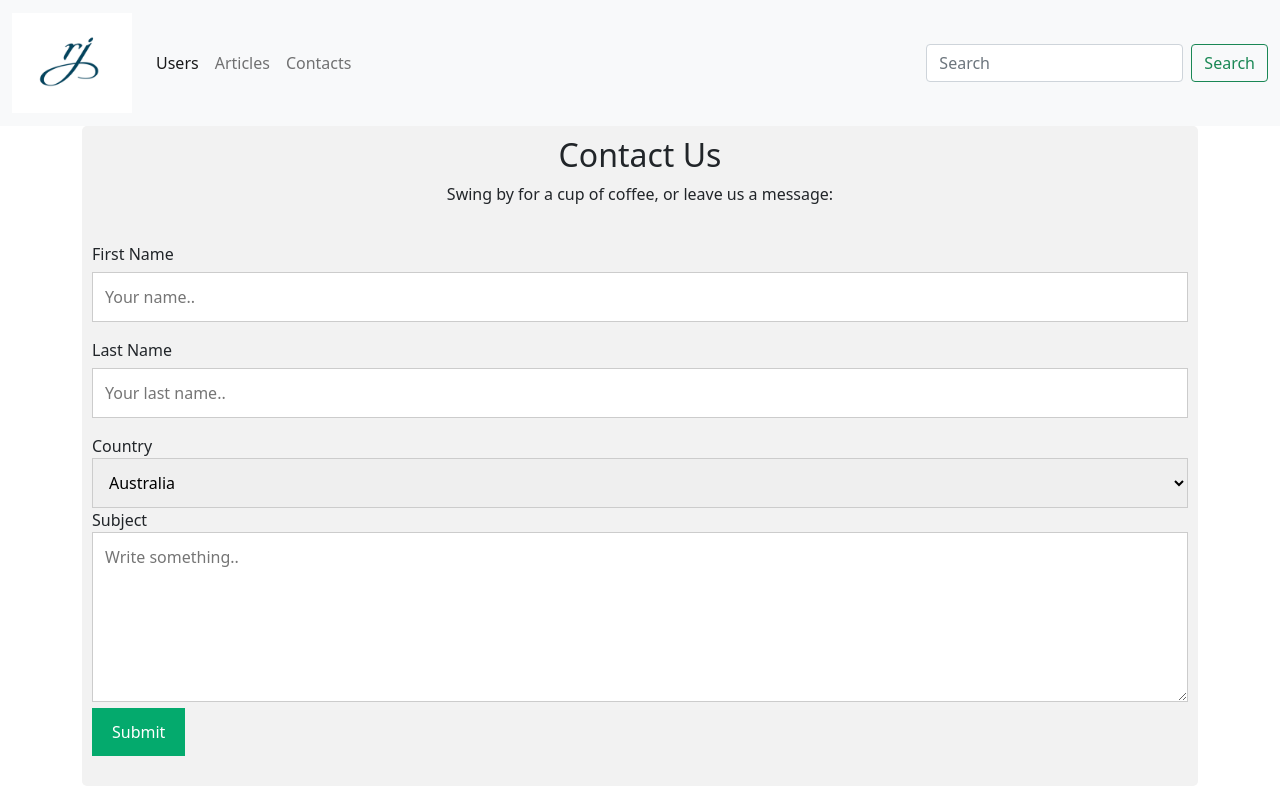
After one commit to ZakirovRail/flaskProject, a Flask app: page /contacts/contacts in a window 1280 px wide. The commit adds this page. Run offline with Flask 2, Linux system fonts and the light colour scheme; some libraries are stand-ins or nearby versions.

Commit message:
Lesson 2 materials and partial realisation

```diff
--- a/blog/app.py
+++ b/blog/app.py
@@ -1,6 +1,9 @@
 import flask
 # from report.views import report
-from blog.report.views import report
+# from blog.report.views import report
+
+from blog.articles.views import articles_app
+from blog.contacts.views import contact
 from blog.user.views import user
 
 
@@ -12,4 +15,5 @@ def create_app() -> flask.Flask:
 
 def register_blueprints(app: flask.Flask):
     app.register_blueprint(user)
-    app.register_blueprint(report)
+    app.register_blueprint(articles_app)
+    app.register_blueprint(contact)
--- /dev/null
+++ b/blog/contacts/views.py
@@ -0,0 +1,9 @@
+from flask import Blueprint, render_template
+from werkzeug.exceptions import NotFound
+
+contact = Blueprint('contact', __name__, url_prefix='/contacts', static_folder='../static')
+
+
+@contact.route('/contacts')
+def contacts_page():
+    return render_template('contacts/contacts.html')
--- /dev/null
+++ b/blog/static/css/contacts.css
@@ -0,0 +1,52 @@
+/* Style inputs */
+input[type=text], select, textarea {
+  width: 100%;
+  padding: 12px;
+  border: 1px solid #ccc;
+  margin-top: 6px;
+  margin-bottom: 16px;
+  resize: vertical;
+}
+
+input[type=submit] {
+  background-color: #04AA6D;
+  color: white;
+  padding: 12px 20px;
+  border: none;
+  cursor: pointer;
+}
+
+input[type=submit]:hover {
+  background-color: #45a049;
+}
+
+/* Style the container/contact section */
+.container-contacts {
+  border-radius: 5px;
+  background-color: #f2f2f2;
+  padding: 10px;
+  box-sizing: border-box;
+}
+
+/* Create two columns that float next to eachother */
+.column {
+  float: left;
+  width: 50%;
+  margin-top: 6px;
+  padding: 20px;
+}
+
+/* Clear floats after the columns */
+.row:after {
+  content: "";
+  display: table;
+  clear: both;
+}
+
+/* Responsive layout - when the screen is less than 600px wide, make the two columns stack on top of each other instead of next to each other */
+@media screen and (max-width: 600px) {
+  .column, input[type=submit] {
+    width: 100%;
+    margin-top: 0;
+  }
+}
--- a/blog/templates/reports/list.html
+++ b/blog/templates/articles/list.html
@@ -7,8 +7,8 @@
 {% block body %}
     <div class="row">
         <div class="col">
-            <h1>Reports</h1>
-            {% for report in reports %}
+            <h1>Articles</h1>
+            {% for article in articles %}
             <ul>
                 <li>{{ report }}</li>
             </ul>
--- a/blog/templates/base.html
+++ b/blog/templates/base.html
@@ -4,7 +4,7 @@
     <meta charset="UTF-8">
     <meta name="viewport" content="width=device-width" , initial-scale="1">
     {% block css %}
-        <link href="{{ url_for('static', filename='css/bootstrap.min.css') }}" rel="stylesheet">
+        <link href="{{ url_for('static', filename='/css/bootstrap.min.css') }}" rel="stylesheet">
     {% endblock %}
     <title>
         {% block title %} {% endblock %}
@@ -18,7 +18,7 @@
 </div>
 
 {% block js %}
-    <script src="{{ url_for('static', filename='js/bootstrap.min.js') }}"></script>
+    <script src="{{ url_for('static', filename='/js/bootstrap.bundle.min.js') }}"></script>
 {% endblock %}
 </body>
 </html>
--- /dev/null
+++ b/blog/templates/contacts/contacts.html
@@ -0,0 +1,34 @@
+{% extends 'base.html' %}
+
+{% block body %}
+    {% block css %}
+        <link href="{{ url_for('static', filename='css/contacts.css') }}" rel="stylesheet">
+        <link href="{{ url_for('static', filename='css/bootstrap.min.css') }}" rel="stylesheet">
+    {% endblock %}
+    <div class="container-contacts">
+        <div style="text-align:center">
+            <h2>Contact Us</h2>
+            <p>Swing by for a cup of coffee, or leave us a message:</p>
+        </div>
+        <div class="row">
+            <div class="column">
+                <form action="/action_page.php">
+                    <label for="fname">First Name</label>
+                    <input type="text" id="fname" name="firstname" placeholder="Your name..">
+                    <label for="lname">Last Name</label>
+                    <input type="text" id="lname" name="lastname" placeholder="Your last name..">
+                    <label for="country">Country</label>
+                    <select id="country" name="country">
+                        <option value="australia">Australia</option>
+                        <option value="canada">Canada</option>
+                        <option value="usa">USA</option>
+                    </select>
+                    <label for="subject">Subject</label>
+                    <textarea id="subject" name="subject" placeholder="Write something.."
+                              style="height:170px"></textarea>
+                    <input type="submit" value="Submit">
+                </form>
+            </div>
+        </div>
+    </div>
+{% endblock %}
--- a/blog/templates/navbar.html
+++ b/blog/templates/navbar.html
@@ -1,19 +1,27 @@
 <nav class="navbar navbar-expand-lg navbar-light bg-light">
   <div class="container-fluid">
-        <a class="navbar-brand" href="#">Navbar</a>
-        <button class="navbar-toggler" type="button" data-bs-toggle="collapse" data-bs-target="#navbarNav"
-                aria-controls="navbarNav" aria-expanded="false" aria-label="Toggle navigation">
+    <a class="navbar-brand" href="/users/">
+        <img src="../static/images/logo_small.png" alt="Main" width=120 height=100>
+    </a>
+    <button class="navbar-toggler" type="button" data-bs-toggle="collapse" data-bs-target="#navbarTogglerDemo02" aria-controls="navbarTogglerDemo02" aria-expanded="false" aria-label="Toggle navigation">
       <span class="navbar-toggler-icon"></span>
     </button>
-        <div class="collapse navbar-collapse" id="navbarNav">
-            <ul class="navbar-nav">
+    <div class="collapse navbar-collapse" id="navbarTogglerDemo02">
+      <ul class="navbar-nav me-auto mb-2 mb-lg-0">
         <li class="nav-item">
-                    <a class="nav-link"  href="{{ url_for('user.user_list') }}">Users</a>
+          <a class="nav-link active" aria-current="page" href="{{ url_for('user.user_list') }}">Users</a>
         </li>
         <li class="nav-item">
-                    <a class="nav-link" href="{{ url_for('reports.report_list') }}">Reports</a>
+          <a class="nav-link" href="{{ url_for('articles_app.list') }}">Articles</a>
+        </li>
+          <li class="nav-item">
+          <a class="nav-link" href="{{ url_for('contact.contacts_page') }}">Contacts</a>
         </li>
       </ul>
+      <form class="d-flex">
+        <input class="form-control me-2" type="search" placeholder="Search" aria-label="Search">
+        <button class="btn btn-outline-success" type="submit">Search</button>
+      </form>
     </div>
   </div>
 </nav>
--- a/blog/templates/users/details.html
+++ b/blog/templates/users/details.html
@@ -7,3 +7,7 @@
 {% block body %}
     <h1>{{ user_name }}</h1>
 {% endblock %}
+
+<div>
+  <a href="{{ url_for('users.list') }}">Back to users list</a>
+</div>
```
Also changed, not shown: blog/articles/views.py (added, +39 -0 lines), blog/report/views.py (deleted, +0 -8 lines), blog/templates/articles/article_page.html (added, +10 -0 lines), blog/templates/navbar_orig.html (added, +19 -0 lines), blog/articles/__init__.py (added), blog/static/images/logo_small.png (added), 1 other file. Lines whose indentation alone changed are shown as unchanged.
